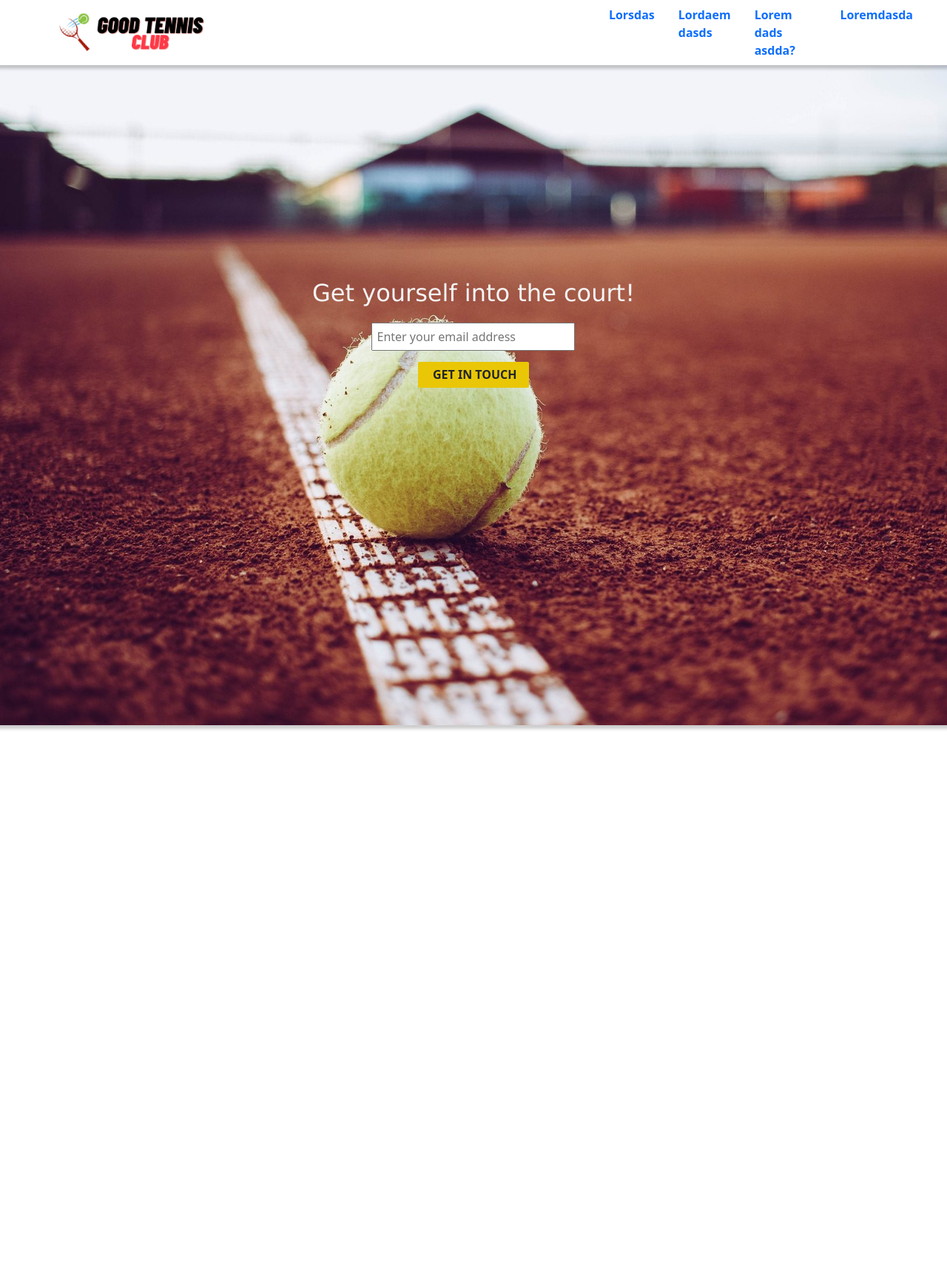
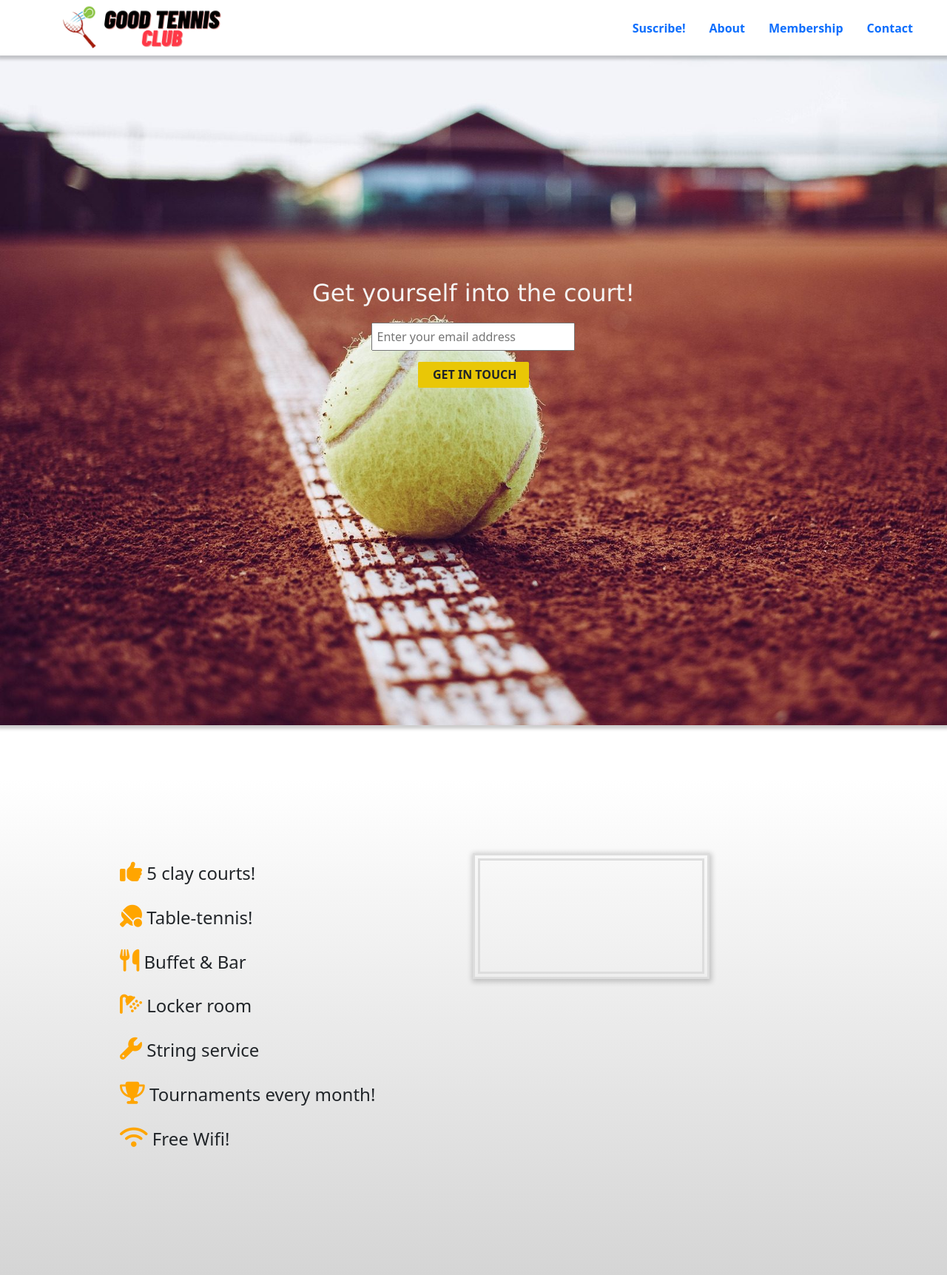
Before and after one commit to GonzalezTam/landingpage-tennisclub, a plain HTML site: page index.html in a window 1280 px wide. Shown: the whole page at 74% size. Before the commit the page ends 1100 px from the top, so only its background shows below. Drawn offline with nearby package versions, Linux system fonts and the light colour scheme; grey boxes are pictures that could not be loaded.

Commit message:
Add files via upload

```diff
--- a/index.html
+++ b/index.html
@@ -6,29 +6,30 @@
     <title>Good Tennis Club</title>
     <link href="https://cdn.jsdelivr.net/npm/bootstrap@5.0.0-beta2/dist/css/bootstrap.min.css" rel="stylesheet" integrity="sha384-BmbxuPwQa2lc/FVzBcNJ7UAyJxM6wuqIj61tLrc4wSX0szH/Ev+nYRRuWlolflfl" crossorigin="anonymous">
     <link rel="stylesheet" href="css/style.css">
+    <link rel="stylesheet" href="https://use.fontawesome.com/releases/v5.4.2/css/all.css" integrity="sha384-/rXc/GQVaYpyDdyxK+ecHPVYJSN9bmVFBvjA/9eOB+pb3F2w2N6fc5qB9Ew5yIns" crossorigin="anonymous">
+    <link rel="stylesheet" type="text/css" href="css/font-awesome.css">
 </head>
 <body>
 
-<!-- HEADER/NAVBAR STARTS-->
+<!-- *************** HEADER *************** -->
   <div id="wrapper">
           <header id="header">
             <div class="logo">
-              <a href="#"><img id="header-img" class="img-fluid" src="img/goodTennisClub1.png" alt="header-img"></a>
+              <a href="#"><img id="header-img" class="img-fluid" src="./img/goodTennisClub1.png" alt="header-img"></a>
             </div>
 
             <nav id="nav-bar">
               <ul>
-                <li><a class="nav-link" href="#">Lorsdas</a></li>
-                <li><a class="nav-link" href="#">Lordaem dasds</a></li>
-                <li><a class="nav-link" href="#">Lorem dads asdda?</a></li>
-                <li><a class="nav-link" href="#">Loremdasda</a></li>
+                <li><a class="nav-link" href="#suscribe">Suscribe!</a></li>
+                <li><a class="nav-link" href="#about">About</a></li>
+                <li><a class="nav-link" href="#membership">Membership</a></li>
+                <li><a class="nav-link" href="#contact">Contact</a></li>
               </ul>
               </nav>
           </header>
-<!-- HEADER/NAVBAR ENDS -->
 
-<!--'First section' Starts.-->
-  <section class="first-section">
+<!-- ************FIRST SECTION************ -->
+  <section id="suscribe" class="first-section">
       <div id="form-div">
         <h2>Get yourself into the court!</h2>
         <form id="form" action="">
@@ -43,10 +44,46 @@
         </form>
       </div>
   </section>
-<!--'First section' Ends.-->
 
-    <div class="container">
+<!-- ************SECOND SECTION************ -->
+<section id="about" class="second-section">
+  <div class="container">
+    <div class="row">
+      <div class="col-md-5 second-section-div">
+        <h4><i class="fas fa-thumbs-up"></i> 5 clay courts!</h4>
+        <h4><i class="fas fa-table-tennis"></i> Table-tennis!</h4>
+        <h4><i class="fas fa-utensils"></i> Buffet & Bar</h4>
+        <h4><i class="fas fa-shower"></i> Locker room</h4>
+        <h4><i class="fas fa-wrench"></i> String service</h4>
+        <h4><i class="fas fa-trophy"></i> Tournaments every month!</h4>
+        <h4><i class="fas fa-wifi"></i> Free Wifi!</h4>
+      </div>
+      <div class="col-md-5 video-container">
+        <video id="video" src="/video/demo.mp4" autoplay loop muted></video>
+      </div>
     </div>
+  </div>
+</section>
+<!-- ************THIRD SECTION************ -->
+
+<!-- <section id="membership" class="third-section">
+  <div class="container">
+    <div class="row">
+      <div class="col-md-5 third-section-div">
+        <h4><i class="fas fa-thumbs-up"></i> 5 clay courts!</h4>
+        <h4><i class="fas fa-table-tennis"></i> Table-tennis!</h4>
+        <h4><i class="fas fa-utensils"></i> Buffet & Bar</h4>
+        <h4><i class="fas fa-shower"></i> Locker room</h4>
+        <h4><i class="fas fa-wrench"></i> String service</h4>
+        <h4><i class="fas fa-trophy"></i> Tournaments every month!</h4>
+        <h4><i class="fas fa-wifi"></i> Free Wifi!</h4>
+      </div>
+      <div class="col-md-5 XXX-container">
+
+      </div>
+    </div>
+  </div>
+</section> -->
   </div>
 </body>
 </html>
```
